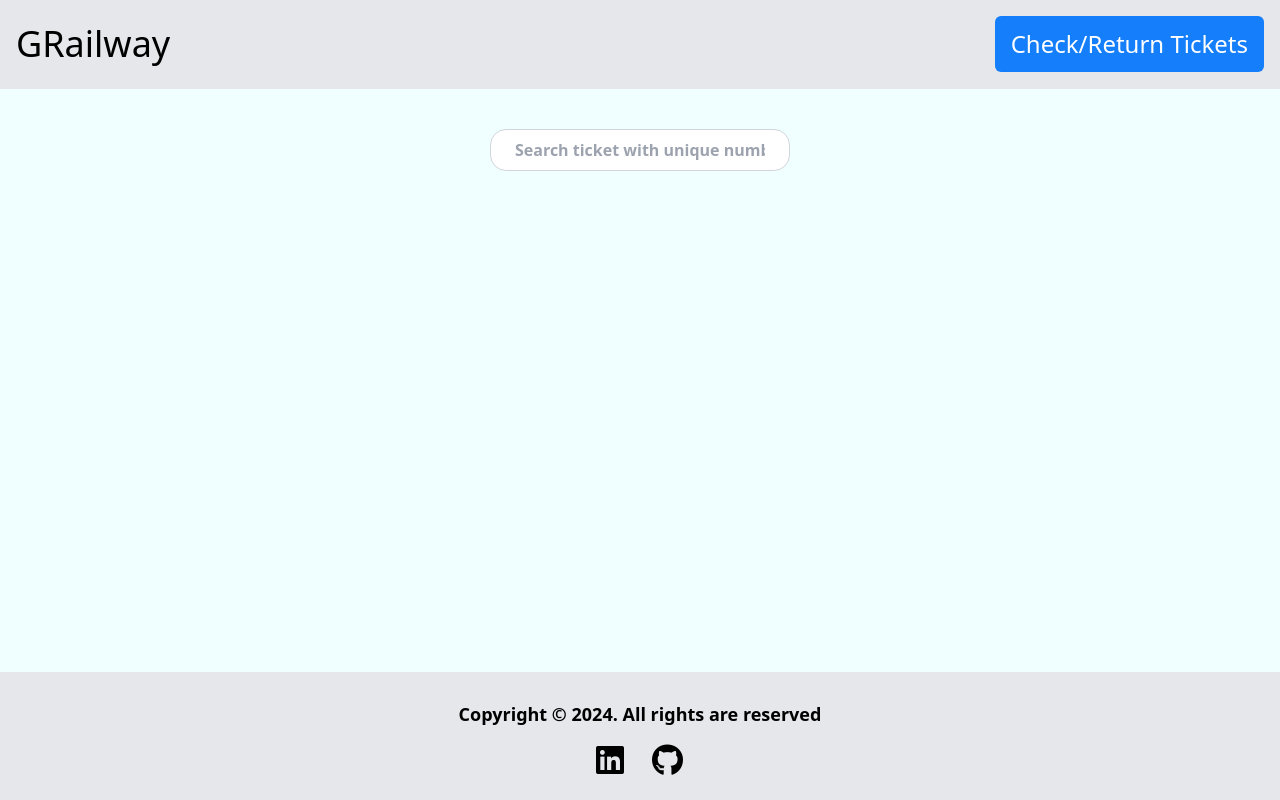
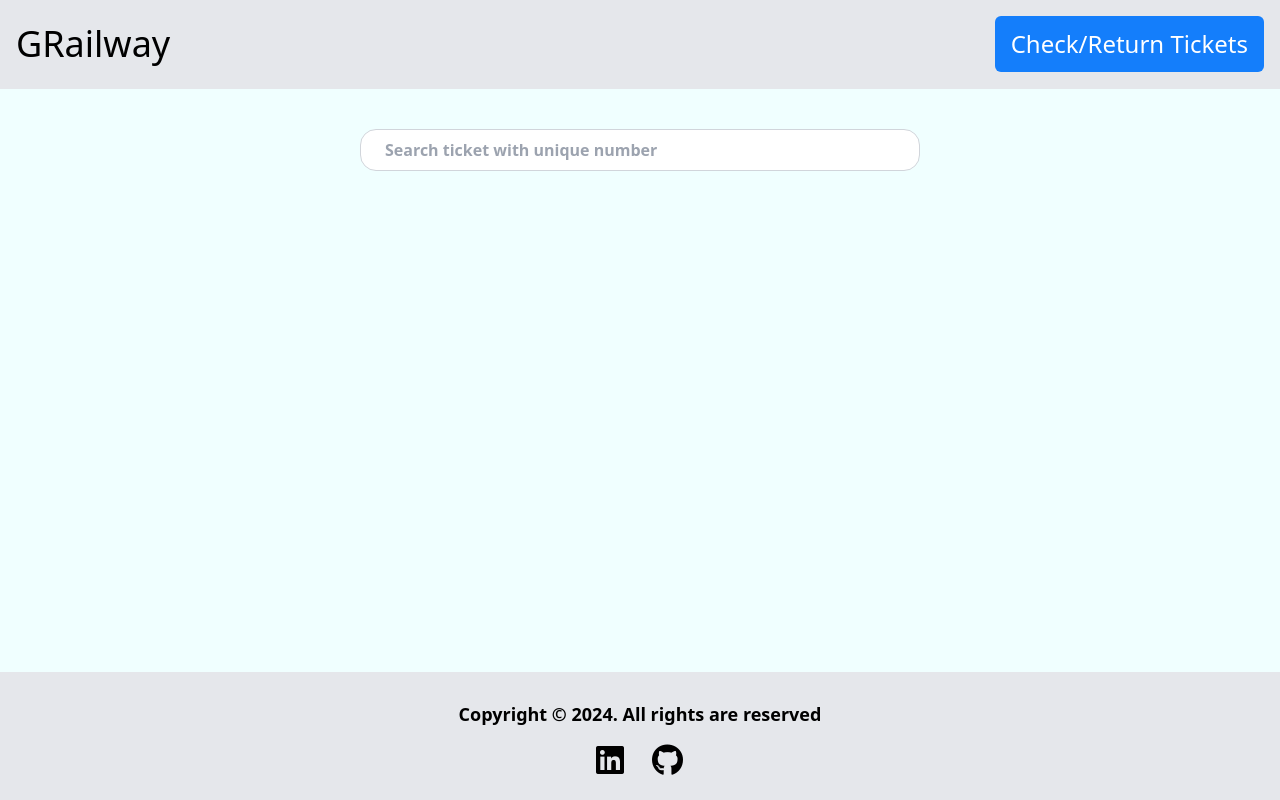
Before and after one commit to Aristocrat4/grailway, an Angular app: page /check-return in a window 1280 px wide. Built offline with nearby package versions, Linux system fonts and the light colour scheme.

Commit message:
input type change and width increase for large screens

```diff
--- a/src/app/components/check-return/check-return.component.html
+++ b/src/app/components/check-return/check-return.component.html
@@ -1,8 +1,8 @@
 <section class="bg-[#F0FFFF] h-full">
   <div class="container flex justify-center">
     <input
-      class="text-gray-500 font-semibold border mt-10 w-[18.75rem] border-gray-300 py-2 px-6 rounded-2xl bg-white"
-      type="text"
+      class="text-gray-500 font-semibold border mt-10 w-[18.75rem] md:w-[35rem] border-gray-300 py-2 px-6 rounded-2xl bg-white"
+      type="number"
       id="search"
       placeholder="Search ticket with unique number"
     />
```
